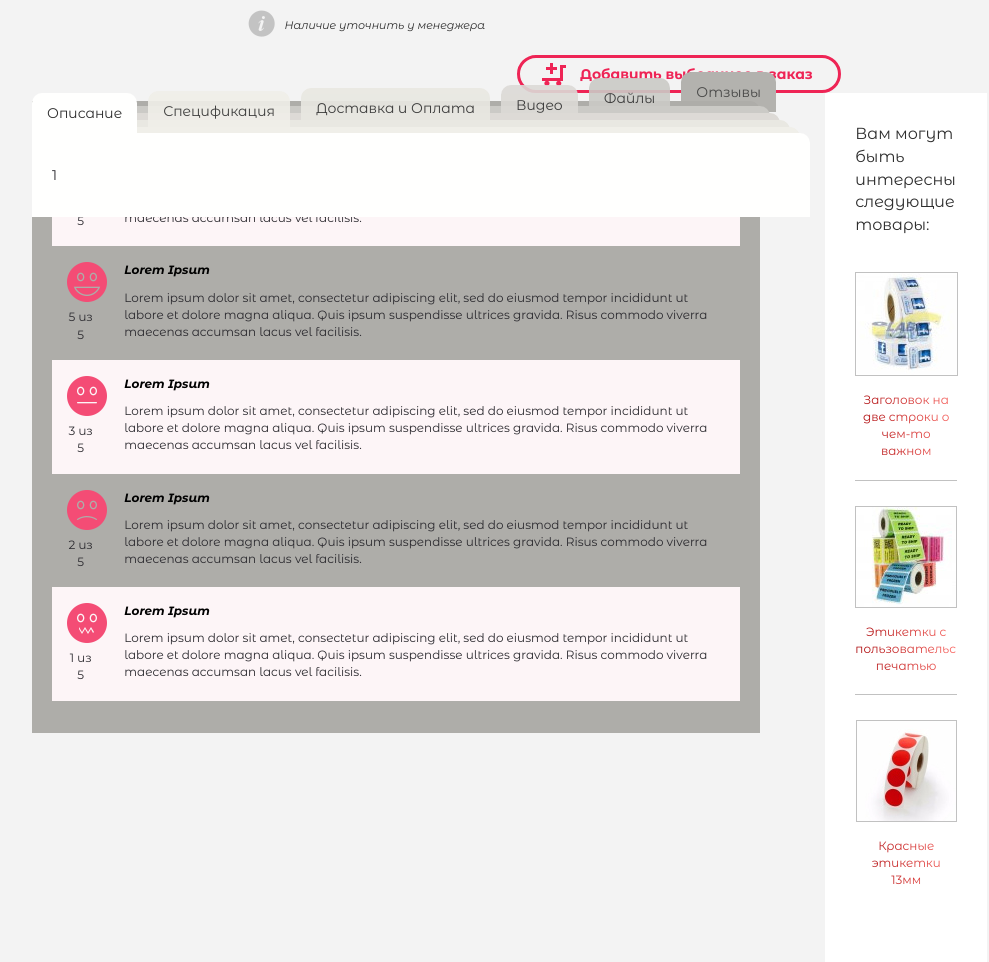
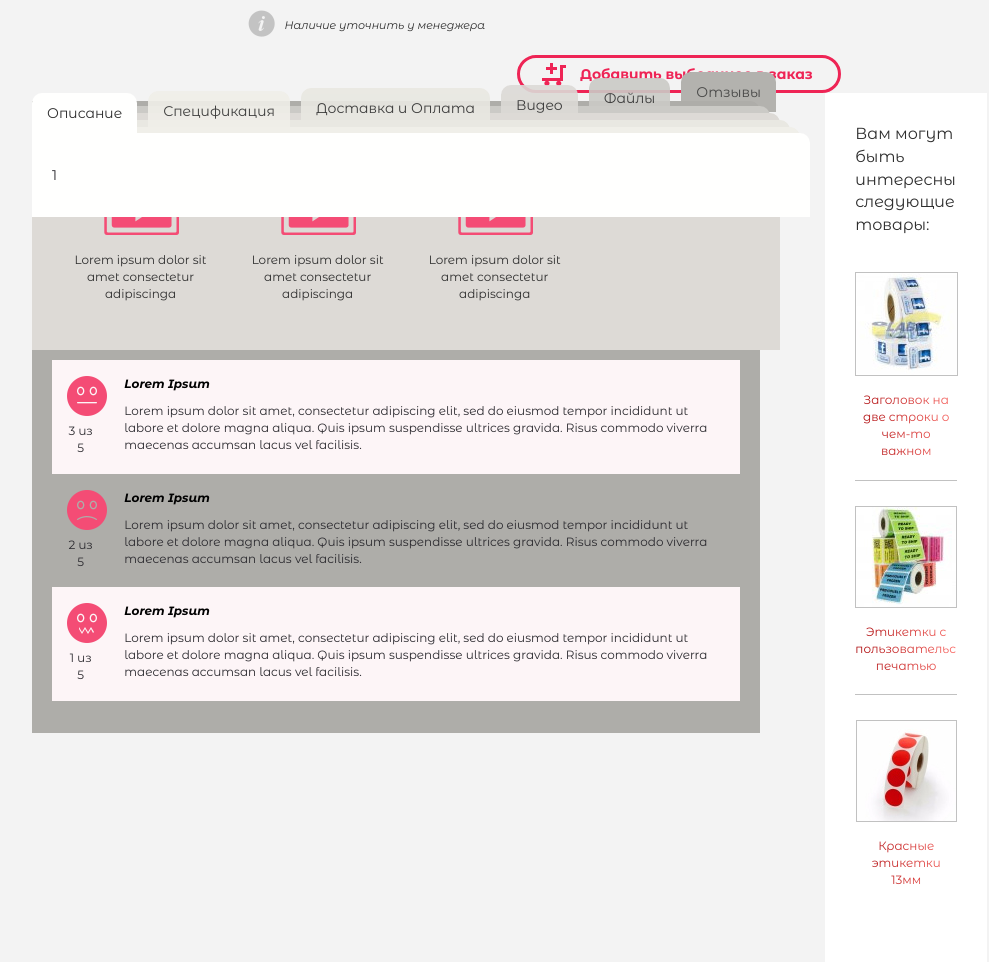
Before and after one commit to olechnaya/markerovka-website-template, a PHP site: page /item.html in a window 1280 px wide. Shown: the part 923-1885 px from the top of the page, without its empty margins (138-1127 px from the left). Run offline with PHP 8.4, Linux system fonts and the light colour scheme.

Commit message:
video and files tab

```diff
--- a/css/item.css
+++ b/css/item.css
@@ -1,7 +1,10 @@
 @import "../font-awesome/css/font-awesome.css";
+
 body {
-  display: none; /* wait for all scenarious are done */
+  display: none;
+  /* wait for all scenarious are done */
 }
+
 .item {
   background: #f3f3f3;
   padding-bottom: 80px;
@@ -577,21 +580,66 @@
   background-position-x: -1px;
   margin: 16px auto 6px;
 }
+
 .emoticon {
   text-align: center;
 }
+
 .icon-review.excellent {
   background-position-y: -85px;
 }
+
 .icon-review.good {
   background-position-y: -127px;
 }
+
 .icon-review.normal {
   background-position-y: -169px;
 }
+
 .icon-review.bad {
   background-position-y: -43px;
 }
+
 .icon-review.awful {
   background-position-y: -1px;
 }
+
+.file-type {
+  font-size: 12px;
+  padding: 16px 10px;
+  color: #2e2e2e;
+  text-align: center;
+}
+
+.file-type:hover {
+  background: rgba(244, 76, 117, 0.09);
+}
+
+.file-type>span {
+  display: block;
+  background-image: url(../images/item-grpahics-file-types.png);
+  margin: 0 auto 16px;
+}
+
+.file-type i {
+  font-style: normal;
+}
+
+.icon-pdf {
+  width: 57px;
+  height: 79px;
+  background-position: -1px -83px;
+}
+
+.icon-img {
+  width: 58px;
+  height: 79px;
+  background-position: -1px -1px;
+}
+
+.icon-video {
+  width: 76px;
+  height: 74px;
+  background-position: -1px -164px;
+}
--- a/item.html
+++ b/item.html
@@ -327,8 +327,19 @@
                   <div class="tab-pane show active" id="description">1</div>
                   <div class="tab-pane" id="spec">2</div>
                   <div class="tab-pane" id="delivery_payments">3</div>
-                  <div class="tab-pane" id="video">4</div>
-                  <div class="tab-pane" id="files">5</div>
+                  <div class="tab-pane" id="video">
+                    <div class="clearfix">
+                      <a class="file-type col-md-3" href=""><span class="icon-video"></span><i class="file-title">Lorem ipsum dolor sit amet consectetur adipiscinga</i></a>
+                      <a class="file-type  col-md-3" href=""><span class="icon-video"></span><i class="file-title">Lorem ipsum dolor sit amet consectetur adipiscinga</i></a>
+                      <a class="file-type  col-md-3" href=""><span class="icon-video"></span><i class="file-title">Lorem ipsum dolor sit amet consectetur adipiscinga</i></a>
+                    </div>
+                  </div>
+                  <div class="tab-pane" id="files">
+                    <div class="clearfix">
+                      <a class="file-type fl" href=""><span class="icon-pdf"></span><i class="file-title">Lorem ipsum dolor sit.pdf</i></a>
+                      <a class="file-type fl" href=""><span class="icon-img"></span><i class="file-title">Lorem ipsum.jpeg</i></a>
+                    </div>
+                  </div>
                   <div class="tab-pane" id="reviews">
                     <div class="review-item row">
                       <div class="col-md-1 emoticon">
```
Also changed, not shown: images/item-grpahics-delivery.png (added), images/item-grpahics-file-types.png (added).
